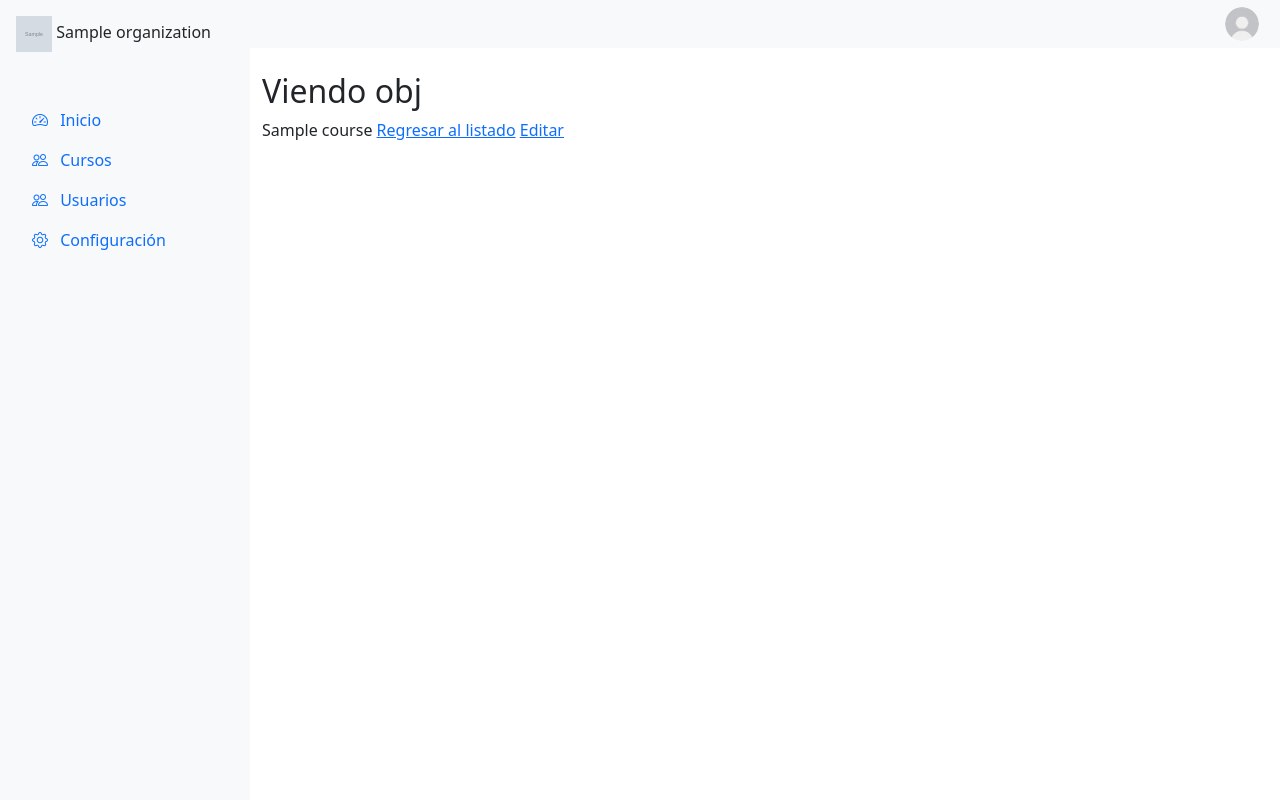
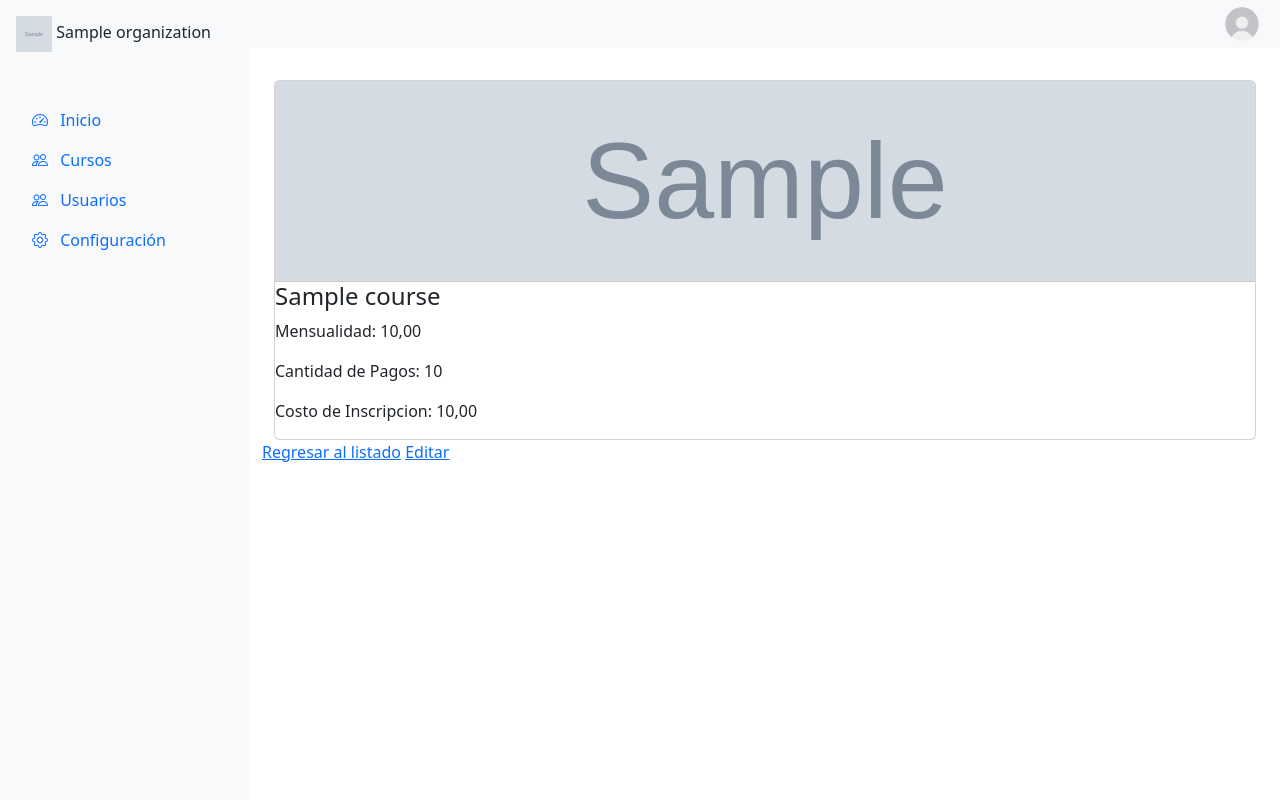
Before and after one commit to wmoralesl/ccmillennium, a Django app: template apps/courses/templates/courses/detail_course.html in a window 1280 px wide. Run offline with Django 5.2, Linux system fonts and the light colour scheme; tables that the repository leaves empty hold one stand-in row (values such as "Sample post"); the template is opened without the code that fills it: values that come from a table or form of the project are taken from there, most other values are stand-ins (such as "Sample title", 1, 10 or a date in 2020); grey boxes marked "Sample" are stand-in pictures; some libraries are stand-ins or nearby versions.

Commit message:
[Update]: Se han agregado pequeños estilos a los templates de cursos

```diff
--- a/apps/courses/templates/courses/detail_course.html
+++ b/apps/courses/templates/courses/detail_course.html
@@ -1,8 +1,20 @@
 {% extends 'private/base.html' %}
 
 {% block content %}
-<h2>Viendo obj</h2>
-{{course.name}}
+<div class="container mt-2">
+    <div class="card ">
+        <div class="card-header p-0">
+            <div style="height: 200px; background-size: cover; background-position: center; background-image: url({{course.banner.url}});"></div>
+        </div>
+        <h4 class="card-title">{{course.name}}</h4>
+        <p>Mensualidad: {{course.monthly_fee}}</p>
+        <p>Cantidad de Pagos: {{course.total_payments}}</p>
+        <p>Costo de Inscripcion: {{course.enrollment_fee}}</p>
+    </div>
+
+</div>
+
+
 <a href="{% url 'courses:list' %}">Regresar al listado</a>
 <a href="{% url 'courses:edit' course.id %}">Editar</a>
 {% endblock %}
--- a/apps/users/templates/users/user_detail.html
+++ b/apps/users/templates/users/user_detail.html
@@ -1,7 +1,7 @@
 {% extends 'private/base.html' %}
 {% load static %}
 {% block content %}
-<div class="container mt-3">
+<div class="container mt-2">
     <div class="card position-relative">
         <!-- Imagen de portada -->
         <div class="card-header p-0">
```
